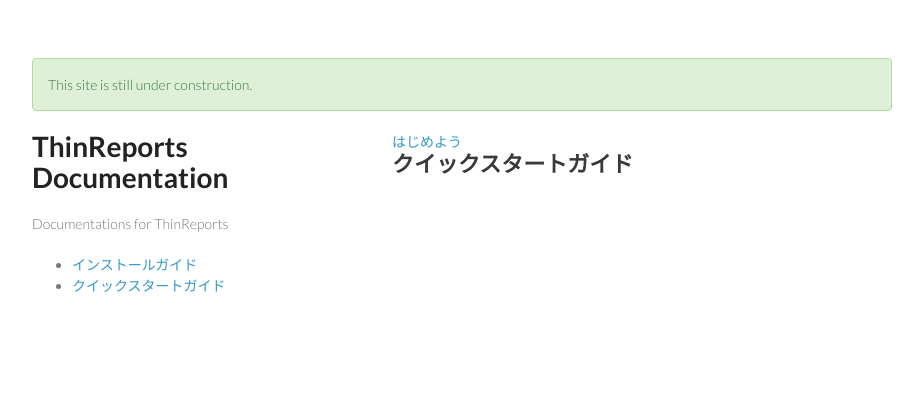
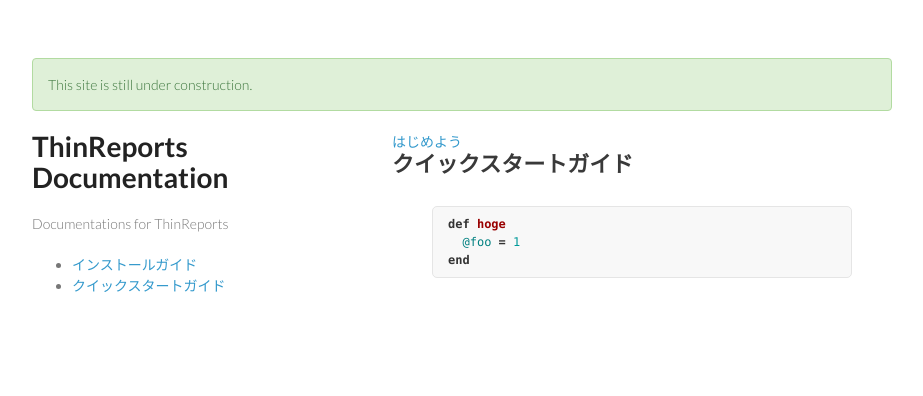
Before and after one commit to thinreports/documentation, a Jekyll site: the page built from ja/getting-started/quickstart.md, in a window 1280 px wide. Shown: the top 396 px of the page, without its empty margins (178-1101 px from the left). Built offline with Jekyll 4.4.1, drawn with Linux system fonts in a browser that asks for light colours; Markdown is read by kramdown in place of the engine named in the settings.

Commit message:
Updated to github-pages v22 and use kramdown instead of redcarpet

```diff
--- a/Gemfile
+++ b/Gemfile
@@ -1,2 +1,3 @@
 source 'https://rubygems.org'
+
 gem 'github-pages'
--- a/_config.yml
+++ b/_config.yml
@@ -1,6 +1,6 @@
 baseurl: /documentation
-markdown: redcarpet
 exclude: ['Gemfile', 'Gemfile.lock', 'vendor']
-highlighter: rouge
+markdown: kramdown
+highlighter: pygments
 gems:
   - jekyll-sitemap
--- a/ja/getting-started/quickstart.md
+++ b/ja/getting-started/quickstart.md
@@ -4,3 +4,9 @@ title: クイックスタートガイド
 group: getting-started
 locale: ja
 ---
+
+{% highlight ruby %}
+def hoge
+  @foo = 1
+end
+{% endhighlight %}
```
Also changed, not shown: Gemfile.lock.
